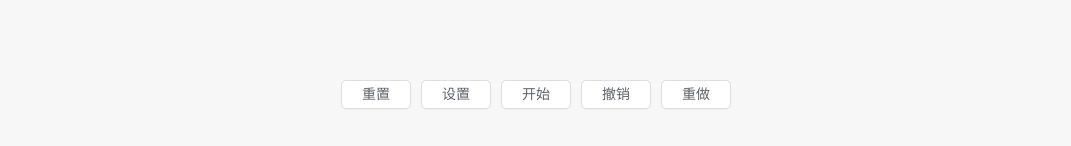
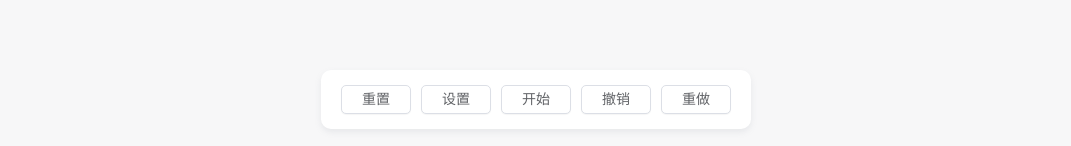
Before and after one commit to NXY666/othello-board, a website: page othello.html in a window 1280 px wide. Shown: the part 651-797 px from the top of the page, without its empty margins (104-1175 px from the left). Drawn offline with Linux system fonts and the light colour scheme; a web font is replaced by a local one.

Commit message:
调整页面样式
调整 按钮栏样式

```diff
--- a/othello.css
+++ b/othello.css
@@ -31,9 +31,9 @@ button {
 	color: #606266;
 	border: 1px solid #DCDFE6;
 	border-radius: 5px;
+	outline-color: var(--form-primary-color);
 	background-color: #FFF;
 	box-shadow: 0 1px 1px rgba(31, 31, 31, 0.04);
-	outline-color: var(--form-primary-color);
 }
 
 button:hover {
@@ -312,7 +312,7 @@ select:focus {
 }
 
 .right-bar {
-	--text-color: gray;
+	--text-color: grey;
 }
 
 .side-bar-title {
@@ -373,12 +373,21 @@ select:focus {
 	margin: 10px;
 }
 
+.button-bar-container {
+	position: fixed;
+	right: 0;
+	bottom: 20px;
+	left: 0;
+	display: flex;
+}
+
 .button-bar {
-	position: absolute;
-	bottom: 40px;
-	left: 50%;
 	display: flex;
-	transform: translateX(-50%);
+	margin: 0 auto;
+	padding: 15px 20px;
+	border-radius: 10px;
+	background-color: white;
+	box-shadow: 0 3px 6px rgba(140, 149, 159, 0.15);
 	gap: 10px;
 }
 
--- a/othello.html
+++ b/othello.html
@@ -38,12 +38,14 @@
 				</div>
 			</div>
 		</div>
-		<div class="button-bar">
-			<button onclick="confirm('即将执行重置页面操作，该操作不可撤销。') && location.reload()">重置</button>
-			<button onclick="showSettings()">设置</button>
-			<button onclick="confirm('即将执行开局操作，该操作不可撤销。') && startGame()">开始</button>
-			<button onclick="undoHistory()">撤销</button>
-			<button onclick="redoHistory()">重做</button>
+		<div class="button-bar-container">
+			<div class="button-bar">
+				<button onclick="confirm('即将执行重置操作，该操作不可撤销。') && location.reload()">重置</button>
+				<button onclick="showSettings()">设置</button>
+				<button onclick="confirm('即将执行开局操作，该操作不可撤销。') && startGame()">开始</button>
+				<button onclick="undoHistory()">撤销</button>
+				<button onclick="redoHistory()">重做</button>
+			</div>
 		</div>
 	</div>
 	<form class="hide" id="settings">
```
